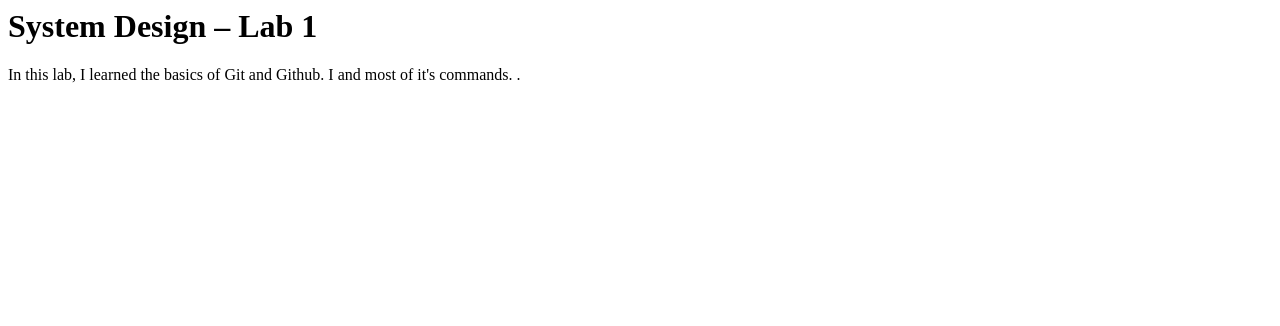
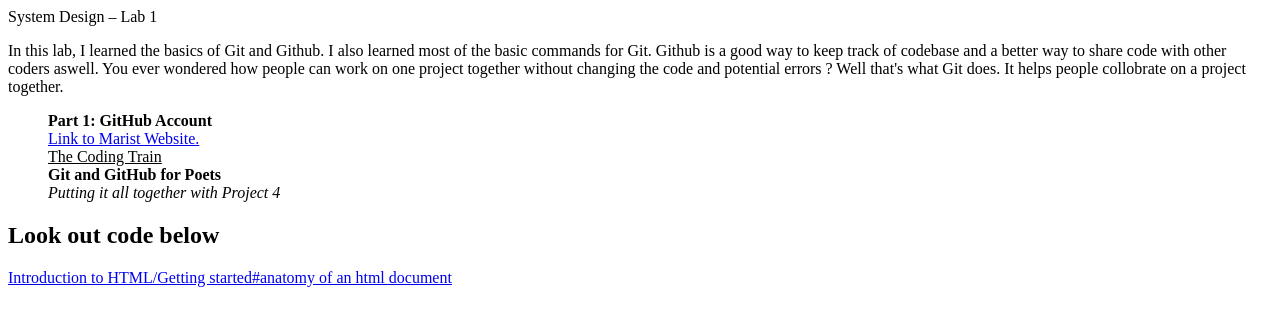
Before and after one commit to youssefa123/system-design-lab-1, a plain HTML site: page index.html in a window 1280 px wide. Drawn offline with Linux system fonts and the light colour scheme.

Commit message:
feat: implemented basic HTML for lab 1

```diff
--- a/index.html
+++ b/index.html
@@ -1,11 +1,24 @@
 <HTML>
    <HEAD>
-      <TITLE>
+      <title>
         Hello World – Youssef Abdelhady
-      </TITLE>
+      </title>
    </HEAD>
 <BODY>
-   <H1>System Design – Lab 1</H1>
-   <P>In this lab, I learned the basics of Git and Github. I and most of it's commands.  .</P>
+   <header>System Design – Lab 1</header>
+   <P>In this lab, I learned the basics of Git and Github. I also learned most of the basic commands for Git. Github is a good way to keep track of codebase and a better way to share code with other coders aswell. You ever wondered how people can work on one project together without changing the code and potential errors ? Well that's what Git does. It helps people collobrate on a project together.</P>
+    <ul>
+    <strong>Part 1: GitHub Account</strong>
+    <br>
+   <a href="www.marist.edu">Link to Marist Website.</a>
+   <br>
+   <u>The Coding Train</u>
+   <br>
+   <b>Git and GitHub for Poets</b>
+   <br>
+   <i>Putting it all together with Project 4</i>
+    </ul>
+    <h2>Look out code below</h2>
+    <a href ="https://developer.mozilla.org/en-US/docs/Learn/HTML/Introduction_to_HTML/Getting_started#anatomy_of_an_html_document">Introduction to HTML/Getting started#anatomy of an html document</a>
 </BODY>
 </HTML>
```
